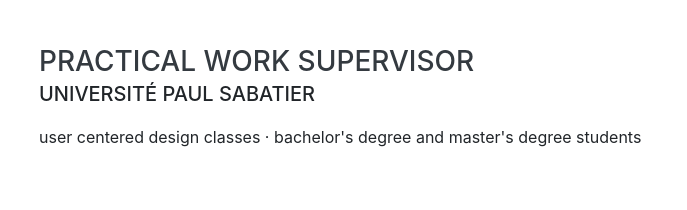
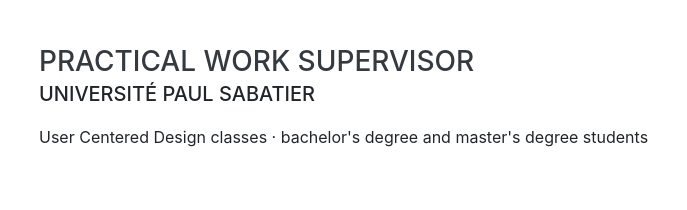
Before and after one commit to AlexandreBattutPro/alexandrebattut.github.io, a website with bundled scripts: page index.html in a window 1280 px wide. Shown: the part 1088-1298 px from the top of the page, 281-968 px from the left. Built offline with nearby package versions, Linux system fonts and the light colour scheme; a web font is replaced by a local one.

Commit message:
fixed typo "ucd"

```diff
--- a/index.html
+++ b/index.html
@@ -103,7 +103,7 @@
           <div class="resume-content">
             <h3 class="mb-0">practical work supervisor</h3>
             <div class="subheading mb-3">université paul sabatier</div>
-            <p>user centered design classes · bachelor's degree and master's degree students</p>
+            <p>User Centered Design classes · bachelor's degree and master's degree students</p>
           </div>
           <div class="resume-date text-md-right">
             <span class="text-primary">October 2017 - Present</span>
```
